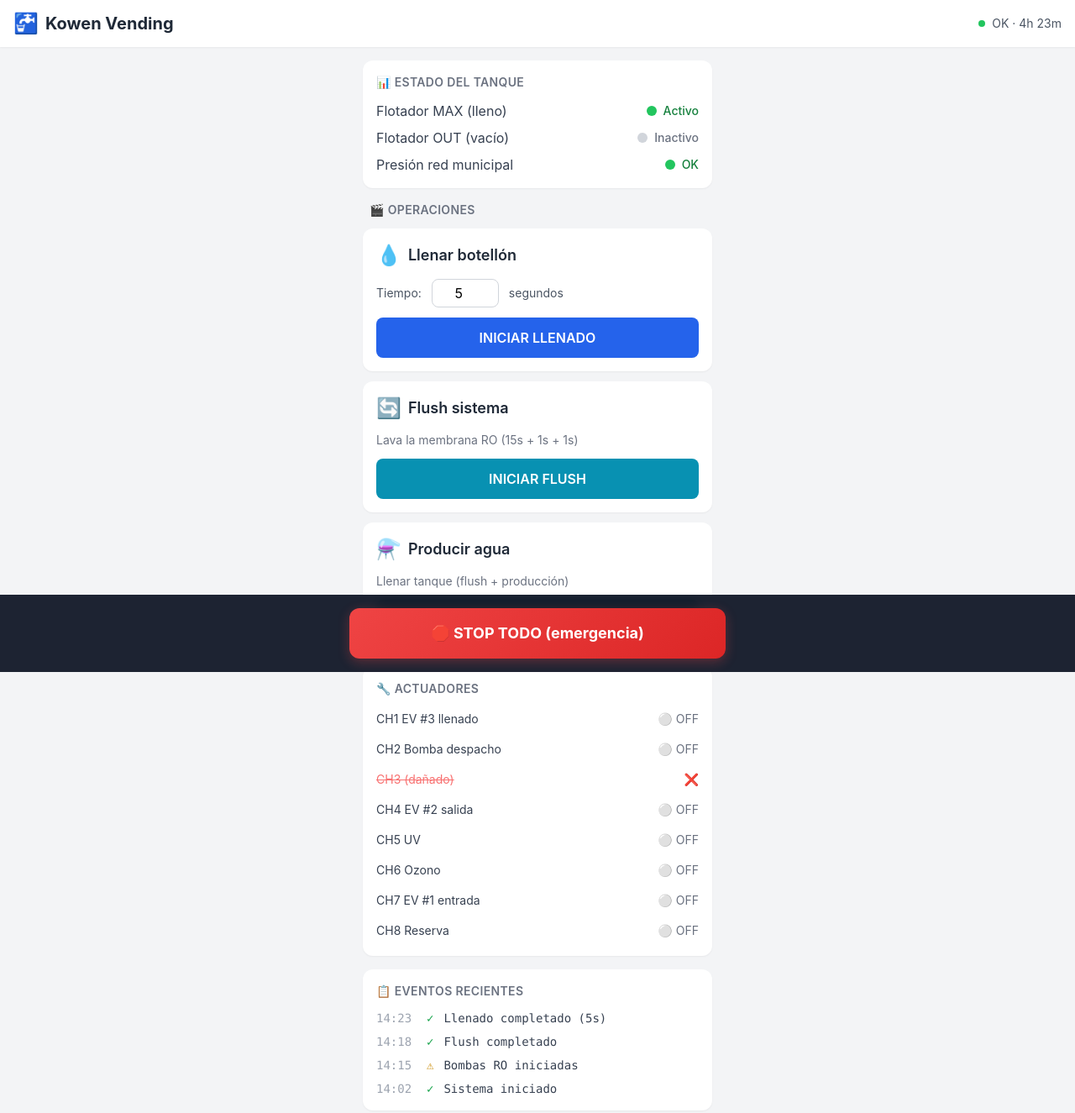
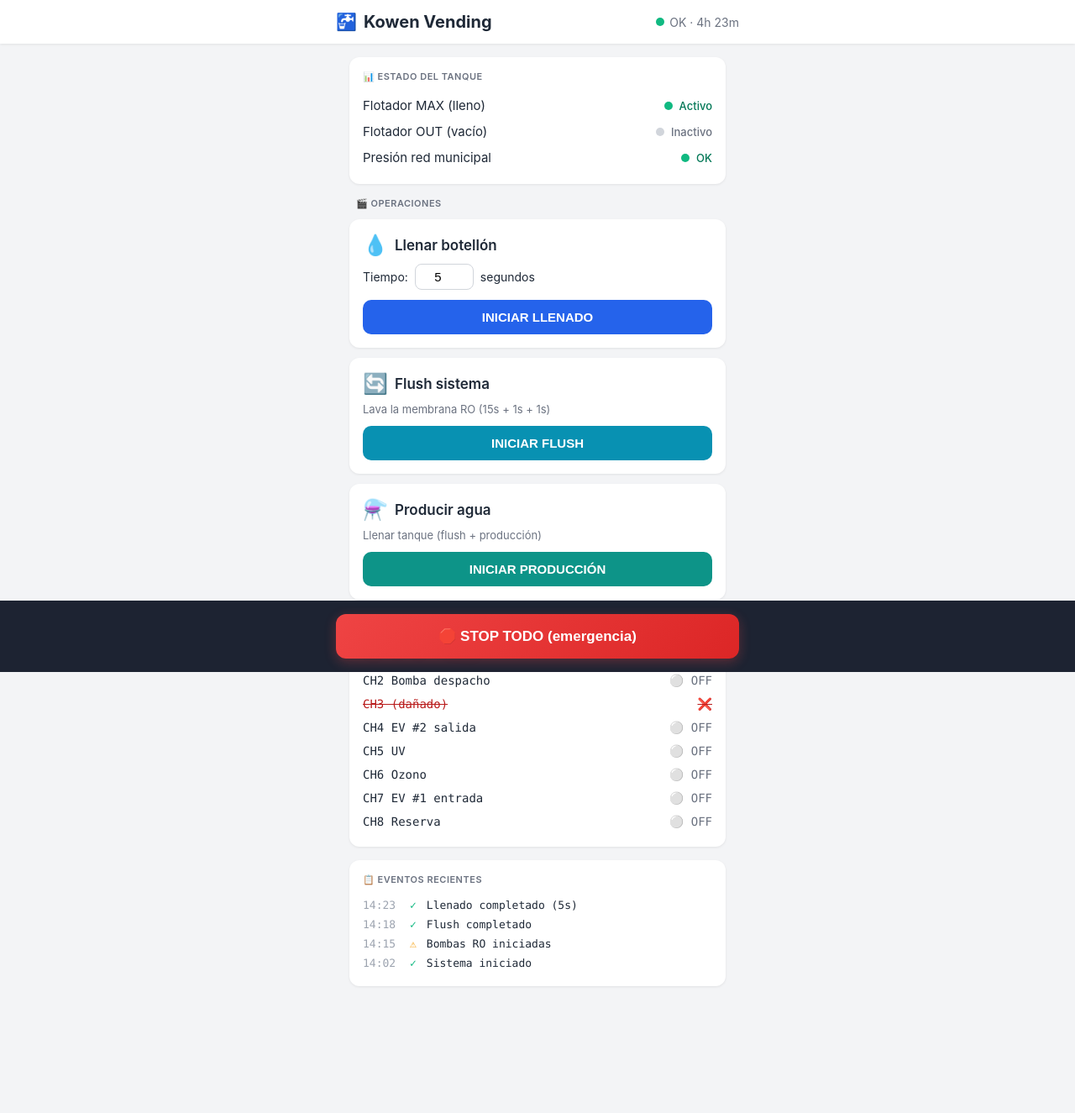
Before and after one commit to gatolda/vending-kowen, a plain HTML site: page mockups/dashboard.html in a window 1280 px wide. Shown: the whole page at 84% size. Drawn offline with nearby package versions, Linux system fonts and the light colour scheme.

Commit message:
mockups: dashboard.html con CSS embebido (sin dependencia de CDN)
Funciona offline. Mismo diseno pero con todos los estilos inline.
Cards, colores, layout, sticky stop button todo dentro del archivo HTML.

```diff
--- a/mockups/dashboard.html
+++ b/mockups/dashboard.html
@@ -3,190 +3,376 @@
 <head>
     <meta charset="UTF-8">
     <meta name="viewport" content="width=device-width, initial-scale=1.0">
-    <title>Kowen Vending - Dashboard MOCKUP</title>
-    <script src="https://cdn.tailwindcss.com"></script>
+    <title>Kowen Vending - Dashboard</title>
     <style>
-        body { font-family: -apple-system, BlinkMacSystemFont, sans-serif; }
-        .pulse-green { animation: pulse-green 2s infinite; }
-        @keyframes pulse-green {
+        * {
+            margin: 0;
+            padding: 0;
+            box-sizing: border-box;
+        }
+        body {
+            font-family: -apple-system, BlinkMacSystemFont, 'Segoe UI', Roboto, sans-serif;
+            background-color: #f3f4f6;
+            color: #1f2937;
+            min-height: 100vh;
+            padding-bottom: 100px;
+        }
+
+        /* Header */
+        header {
+            background: white;
+            box-shadow: 0 1px 3px rgba(0,0,0,0.08);
+            position: sticky;
+            top: 0;
+            z-index: 10;
+            padding: 14px 16px;
+        }
+        .header-content {
+            display: flex;
+            align-items: center;
+            justify-content: space-between;
+            max-width: 480px;
+            margin: 0 auto;
+        }
+        .logo {
+            display: flex;
+            align-items: center;
+            gap: 8px;
+            font-size: 20px;
+            font-weight: 700;
+        }
+        .status {
+            display: flex;
+            align-items: center;
+            gap: 6px;
+            font-size: 14px;
+            color: #6b7280;
+        }
+        .dot {
+            width: 10px;
+            height: 10px;
+            border-radius: 50%;
+            display: inline-block;
+        }
+        .dot-green { background: #10b981; animation: pulse 2s infinite; }
+        .dot-gray { background: #d1d5db; }
+        .dot-red { background: #ef4444; }
+        .dot-yellow { background: #f59e0b; }
+        @keyframes pulse {
             0%, 100% { box-shadow: 0 0 0 0 rgba(16, 185, 129, 0.4); }
-            50% { box-shadow: 0 0 0 8px rgba(16, 185, 129, 0); }
+            50% { box-shadow: 0 0 0 6px rgba(16, 185, 129, 0); }
+        }
+
+        /* Main */
+        main {
+            max-width: 480px;
+            margin: 0 auto;
+            padding: 16px;
+        }
+
+        /* Sections */
+        .section {
+            background: white;
+            border-radius: 12px;
+            box-shadow: 0 1px 3px rgba(0,0,0,0.08);
+            padding: 16px;
+            margin-bottom: 16px;
+        }
+        .section-title {
+            font-size: 11px;
+            font-weight: 600;
+            color: #6b7280;
+            text-transform: uppercase;
+            letter-spacing: 0.5px;
+            margin-bottom: 12px;
+        }
+
+        /* Sensor rows */
+        .sensor-row {
+            display: flex;
+            align-items: center;
+            justify-content: space-between;
+            padding: 6px 0;
+            font-size: 15px;
+        }
+        .sensor-status {
+            display: flex;
+            align-items: center;
+            gap: 8px;
+            font-size: 13px;
+            font-weight: 500;
+        }
+        .text-green { color: #047857; }
+        .text-gray { color: #6b7280; }
+        .text-red { color: #b91c1c; }
+
+        /* Operation card */
+        .op-card {
+            background: white;
+            border-radius: 12px;
+            box-shadow: 0 1px 3px rgba(0,0,0,0.08);
+            padding: 16px;
+            margin-bottom: 12px;
+        }
+        .op-header {
+            display: flex;
+            align-items: center;
+            gap: 8px;
+            margin-bottom: 8px;
+        }
+        .op-title {
+            font-size: 17px;
+            font-weight: 600;
+        }
+        .op-icon {
+            font-size: 24px;
+        }
+        .op-desc {
+            font-size: 13px;
+            color: #6b7280;
+            margin-bottom: 12px;
+        }
+        .time-input {
+            display: flex;
+            align-items: center;
+            gap: 8px;
+            margin-bottom: 12px;
+            font-size: 14px;
+        }
+        .time-input input {
+            border: 1px solid #d1d5db;
+            border-radius: 8px;
+            padding: 6px 10px;
+            width: 70px;
+            text-align: center;
+            font-size: 15px;
+        }
+        .btn {
+            width: 100%;
+            padding: 12px;
+            border: none;
+            border-radius: 10px;
+            font-weight: 600;
+            font-size: 15px;
+            cursor: pointer;
+            color: white;
+            transition: opacity 0.2s;
+        }
+        .btn:hover { opacity: 0.9; }
+        .btn:active { transform: translateY(1px); }
+        .btn-blue { background: #2563eb; }
+        .btn-cyan { background: #0891b2; }
+        .btn-teal { background: #0d9488; }
+
+        /* Actuator rows */
+        .actuator-row {
+            display: flex;
+            align-items: center;
+            justify-content: space-between;
+            padding: 6px 0;
+            font-size: 14px;
+            font-family: 'SF Mono', Menlo, monospace;
+        }
+        .actuator-row.damaged {
+            color: #b91c1c;
+            text-decoration: line-through;
+        }
+
+        /* Log */
+        .log-row {
+            display: flex;
+            align-items: flex-start;
+            gap: 12px;
+            padding: 4px 0;
+            font-size: 13px;
+            font-family: 'SF Mono', Menlo, monospace;
+        }
+        .log-time {
+            color: #9ca3af;
+            min-width: 44px;
+        }
+        .log-icon-ok { color: #10b981; }
+        .log-icon-warn { color: #f59e0b; }
+        .log-icon-err { color: #ef4444; }
+
+        /* Stop button sticky */
+        .stop-container {
+            position: fixed;
+            bottom: 0;
+            left: 0;
+            right: 0;
+            padding: 16px;
+            background: rgba(17, 24, 39, 0.95);
+            backdrop-filter: blur(8px);
+            z-index: 20;
         }
         .stop-btn {
+            width: 100%;
+            max-width: 480px;
+            margin: 0 auto;
+            display: block;
+            padding: 16px;
             background: linear-gradient(135deg, #ef4444 0%, #dc2626 100%);
+            color: white;
+            font-weight: 700;
+            font-size: 17px;
+            border: none;
+            border-radius: 12px;
+            cursor: pointer;
             box-shadow: 0 4px 14px rgba(239, 68, 68, 0.3);
         }
         .stop-btn:active {
             transform: translateY(1px);
-            box-shadow: 0 2px 8px rgba(239, 68, 68, 0.4);
         }
     </style>
 </head>
-<body class="bg-gray-100 pb-24">
+<body>
 
-    <!-- Header sticky -->
-    <header class="bg-white shadow-sm sticky top-0 z-10 px-4 py-3">
-        <div class="flex items-center justify-between">
-            <div class="flex items-center gap-2">
-                <span class="text-2xl">🚰</span>
-                <h1 class="text-xl font-bold text-gray-800">Kowen Vending</h1>
+    <header>
+        <div class="header-content">
+            <div class="logo">
+                <span>🚰</span>
+                <span>Kowen Vending</span>
             </div>
-            <div class="flex items-center gap-2 text-sm">
-                <span class="inline-block w-2 h-2 bg-green-500 rounded-full pulse-green"></span>
-                <span class="text-gray-600">OK · 4h 23m</span>
+            <div class="status">
+                <span class="dot dot-green"></span>
+                <span>OK · 4h 23m</span>
             </div>
         </div>
     </header>
 
-    <main class="max-w-md mx-auto p-4 space-y-4">
+    <main>
 
         <!-- Estado del tanque -->
-        <section class="bg-white rounded-xl shadow-sm p-4">
-            <h2 class="text-sm font-semibold text-gray-500 uppercase tracking-wide mb-3">📊 Estado del tanque</h2>
-            <div class="space-y-2">
-                <div class="flex items-center justify-between">
-                    <span class="text-gray-700">Flotador MAX (lleno)</span>
-                    <span class="flex items-center gap-2">
-                        <span class="inline-block w-3 h-3 bg-green-500 rounded-full"></span>
-                        <span class="text-sm font-medium text-green-700">Activo</span>
+        <section class="section">
+            <h2 class="section-title">📊 Estado del tanque</h2>
+            <div class="sensor-row">
+                <span>Flotador MAX (lleno)</span>
+                <span class="sensor-status text-green">
+                    <span class="dot dot-green"></span>
+                    Activo
                 </span>
             </div>
-                <div class="flex items-center justify-between">
-                    <span class="text-gray-700">Flotador OUT (vacío)</span>
-                    <span class="flex items-center gap-2">
-                        <span class="inline-block w-3 h-3 bg-gray-300 rounded-full"></span>
-                        <span class="text-sm font-medium text-gray-500">Inactivo</span>
+            <div class="sensor-row">
+                <span>Flotador OUT (vacío)</span>
+                <span class="sensor-status text-gray">
+                    <span class="dot dot-gray"></span>
+                    Inactivo
                 </span>
             </div>
-                <div class="flex items-center justify-between">
-                    <span class="text-gray-700">Presión red municipal</span>
-                    <span class="flex items-center gap-2">
-                        <span class="inline-block w-3 h-3 bg-green-500 rounded-full"></span>
-                        <span class="text-sm font-medium text-green-700">OK</span>
+            <div class="sensor-row">
+                <span>Presión red municipal</span>
+                <span class="sensor-status text-green">
+                    <span class="dot dot-green"></span>
+                    OK
                 </span>
-                </div>
             </div>
         </section>
 
         <!-- Operaciones -->
-        <section class="space-y-3">
-            <h2 class="text-sm font-semibold text-gray-500 uppercase tracking-wide px-2">🎬 Operaciones</h2>
+        <h2 class="section-title" style="padding: 0 8px; margin-bottom: 12px;">🎬 Operaciones</h2>
 
         <!-- Llenar botellón -->
-            <div class="bg-white rounded-xl shadow-sm p-4">
-                <div class="flex items-center gap-2 mb-3">
-                    <span class="text-2xl">💧</span>
-                    <h3 class="text-lg font-semibold text-gray-800">Llenar botellón</h3>
+        <div class="op-card">
+            <div class="op-header">
+                <span class="op-icon">💧</span>
+                <span class="op-title">Llenar botellón</span>
             </div>
-                <div class="flex items-center gap-3 mb-3">
-                    <label class="text-sm text-gray-600">Tiempo:</label>
-                    <input type="number" value="5" min="1" max="60"
-                        class="border border-gray-300 rounded-lg px-3 py-1 w-20 text-center">
-                    <span class="text-sm text-gray-600">segundos</span>
+            <div class="time-input">
+                <label>Tiempo:</label>
+                <input type="number" value="5" min="1" max="60">
+                <span>segundos</span>
             </div>
-                <button class="w-full bg-blue-600 hover:bg-blue-700 text-white font-semibold py-3 rounded-lg transition">
-                    INICIAR LLENADO
-                </button>
+            <button class="btn btn-blue">INICIAR LLENADO</button>
         </div>
 
         <!-- Flush -->
-            <div class="bg-white rounded-xl shadow-sm p-4">
-                <div class="flex items-center gap-2 mb-3">
-                    <span class="text-2xl">🔄</span>
-                    <h3 class="text-lg font-semibold text-gray-800">Flush sistema</h3>
+        <div class="op-card">
+            <div class="op-header">
+                <span class="op-icon">🔄</span>
+                <span class="op-title">Flush sistema</span>
             </div>
-                <p class="text-sm text-gray-500 mb-3">Lava la membrana RO (15s + 1s + 1s)</p>
-                <button class="w-full bg-cyan-600 hover:bg-cyan-700 text-white font-semibold py-3 rounded-lg transition">
-                    INICIAR FLUSH
-                </button>
+            <div class="op-desc">Lava la membrana RO (15s + 1s + 1s)</div>
+            <button class="btn btn-cyan">INICIAR FLUSH</button>
         </div>
 
         <!-- Producir agua -->
-            <div class="bg-white rounded-xl shadow-sm p-4">
-                <div class="flex items-center gap-2 mb-3">
-                    <span class="text-2xl">⚗️</span>
-                    <h3 class="text-lg font-semibold text-gray-800">Producir agua</h3>
+        <div class="op-card">
+            <div class="op-header">
+                <span class="op-icon">⚗️</span>
+                <span class="op-title">Producir agua</span>
             </div>
-                <p class="text-sm text-gray-500 mb-3">Llenar tanque (flush + producción)</p>
-                <button class="w-full bg-teal-600 hover:bg-teal-700 text-white font-semibold py-3 rounded-lg transition">
-                    INICIAR PRODUCCIÓN
-                </button>
+            <div class="op-desc">Llenar tanque (flush + producción)</div>
+            <button class="btn btn-teal">INICIAR PRODUCCIÓN</button>
         </div>
-        </section>
 
         <!-- Actuadores -->
-        <section class="bg-white rounded-xl shadow-sm p-4">
-            <h2 class="text-sm font-semibold text-gray-500 uppercase tracking-wide mb-3">🔧 Actuadores</h2>
-            <div class="space-y-2 text-sm">
-                <div class="flex items-center justify-between py-1">
-                    <span class="text-gray-700">CH1 EV #3 llenado</span>
-                    <span class="text-gray-500">⚪ OFF</span>
+        <section class="section">
+            <h2 class="section-title">🔧 Actuadores</h2>
+            <div class="actuator-row">
+                <span>CH1 EV #3 llenado</span>
+                <span class="text-gray">⚪ OFF</span>
             </div>
-                <div class="flex items-center justify-between py-1">
-                    <span class="text-gray-700">CH2 Bomba despacho</span>
-                    <span class="text-gray-500">⚪ OFF</span>
+            <div class="actuator-row">
+                <span>CH2 Bomba despacho</span>
+                <span class="text-gray">⚪ OFF</span>
             </div>
-                <div class="flex items-center justify-between py-1">
-                    <span class="text-red-400 line-through">CH3 (dañado)</span>
-                    <span class="text-red-400">❌</span>
+            <div class="actuator-row damaged">
+                <span>CH3 (dañado)</span>
+                <span>❌</span>
             </div>
-                <div class="flex items-center justify-between py-1">
-                    <span class="text-gray-700">CH4 EV #2 salida</span>
-                    <span class="text-gray-500">⚪ OFF</span>
+            <div class="actuator-row">
+                <span>CH4 EV #2 salida</span>
+                <span class="text-gray">⚪ OFF</span>
             </div>
-                <div class="flex items-center justify-between py-1">
-                    <span class="text-gray-700">CH5 UV</span>
-                    <span class="text-gray-500">⚪ OFF</span>
+            <div class="actuator-row">
+                <span>CH5 UV</span>
+                <span class="text-gray">⚪ OFF</span>
             </div>
-                <div class="flex items-center justify-between py-1">
-                    <span class="text-gray-700">CH6 Ozono</span>
-                    <span class="text-gray-500">⚪ OFF</span>
+            <div class="actuator-row">
+                <span>CH6 Ozono</span>
+                <span class="text-gray">⚪ OFF</span>
             </div>
-                <div class="flex items-center justify-between py-1">
-                    <span class="text-gray-700">CH7 EV #1 entrada</span>
-                    <span class="text-gray-500">⚪ OFF</span>
+            <div class="actuator-row">
+                <span>CH7 EV #1 entrada</span>
+                <span class="text-gray">⚪ OFF</span>
             </div>
-                <div class="flex items-center justify-between py-1">
-                    <span class="text-gray-700">CH8 Reserva</span>
-                    <span class="text-gray-500">⚪ OFF</span>
-                </div>
+            <div class="actuator-row">
+                <span>CH8 Reserva</span>
+                <span class="text-gray">⚪ OFF</span>
             </div>
         </section>
 
         <!-- Log -->
-        <section class="bg-white rounded-xl shadow-sm p-4">
-            <h2 class="text-sm font-semibold text-gray-500 uppercase tracking-wide mb-3">📋 Eventos recientes</h2>
-            <div class="space-y-2 text-sm font-mono">
-                <div class="flex items-start gap-3">
-                    <span class="text-gray-400 w-12">14:23</span>
-                    <span class="text-green-600">✓</span>
-                    <span class="text-gray-700">Llenado completado (5s)</span>
+        <section class="section">
+            <h2 class="section-title">📋 Eventos recientes</h2>
+            <div class="log-row">
+                <span class="log-time">14:23</span>
+                <span class="log-icon-ok">✓</span>
+                <span>Llenado completado (5s)</span>
             </div>
-                <div class="flex items-start gap-3">
-                    <span class="text-gray-400 w-12">14:18</span>
-                    <span class="text-green-600">✓</span>
-                    <span class="text-gray-700">Flush completado</span>
+            <div class="log-row">
+                <span class="log-time">14:18</span>
+                <span class="log-icon-ok">✓</span>
+                <span>Flush completado</span>
             </div>
-                <div class="flex items-start gap-3">
-                    <span class="text-gray-400 w-12">14:15</span>
-                    <span class="text-yellow-600">⚠</span>
-                    <span class="text-gray-700">Bombas RO iniciadas</span>
+            <div class="log-row">
+                <span class="log-time">14:15</span>
+                <span class="log-icon-warn">⚠</span>
+                <span>Bombas RO iniciadas</span>
             </div>
-                <div class="flex items-start gap-3">
-                    <span class="text-gray-400 w-12">14:02</span>
-                    <span class="text-green-600">✓</span>
-                    <span class="text-gray-700">Sistema iniciado</span>
-                </div>
+            <div class="log-row">
+                <span class="log-time">14:02</span>
+                <span class="log-icon-ok">✓</span>
+                <span>Sistema iniciado</span>
             </div>
         </section>
 
     </main>
 
-    <!-- Stop emergencia sticky bottom -->
-    <div class="fixed bottom-0 left-0 right-0 p-4 bg-gray-900/95 backdrop-blur z-20">
-        <button class="stop-btn w-full max-w-md mx-auto block text-white font-bold text-lg py-4 rounded-xl">
-            🛑 STOP TODO (emergencia)
-        </button>
+    <!-- Stop button sticky bottom -->
+    <div class="stop-container">
+        <button class="stop-btn">🛑 STOP TODO (emergencia)</button>
     </div>
 
 </body>
```
Lines whose indentation alone changed are shown as unchanged.
